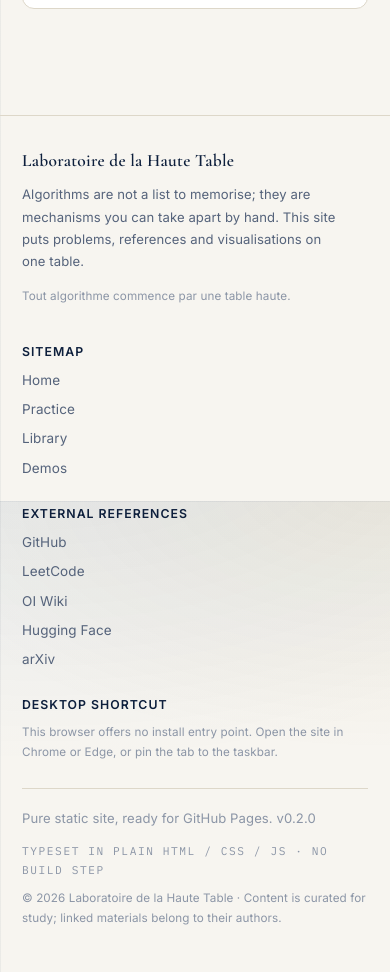
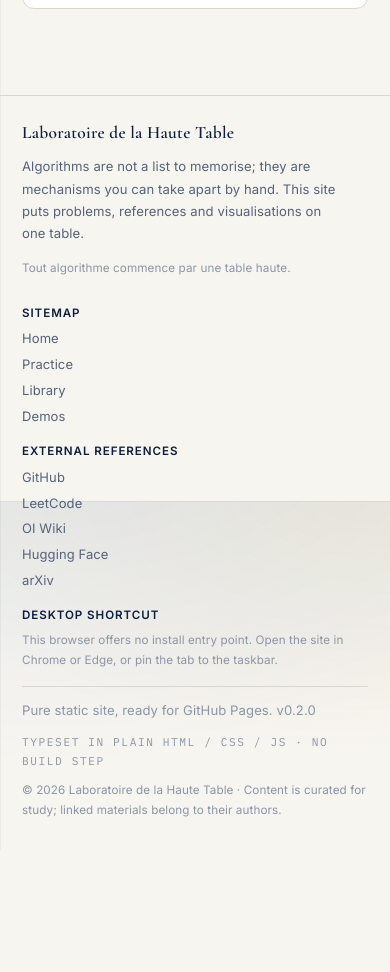
Before and after one commit to ImSeo-joon/HTcsLab, a plain HTML site: page index.html in a window 390 px wide. Shown: the part 2875-3847 px from the top of the page. After the commit the page ends 3725 px from the top, so only its background shows below. Drawn offline with Linux system fonts and the light colour scheme.

Commit message:
Add files via upload

```diff
--- a/assets/css/modules.css
+++ b/assets/css/modules.css
@@ -574,4 +574,11 @@ pre { max-width: 100%; }
   .module-card { border-radius: 12px; }
   .card { border-radius: 12px; }
   .panel { border-radius: 12px; }
+  /* 页脚在手机上收紧：四栏堆叠后原来太长 */
+  .site-footer { margin-top: 40px; padding: 22px 0 30px; font-size: 12.8px; }
+  .footer-grid { gap: 16px; }
+  .footer-grid h4 { font-size: 11.6px; margin-bottom: 7px; }
+  .footer-grid ul { gap: 3px; }
+  .footer-grid a { font-size: 13px; }
+  .footer-bottom { margin-top: 16px; padding-top: 12px; }
 }
--- a/assets/js/i18n.js
+++ b/assets/js/i18n.js
@@ -67,6 +67,9 @@
       'install.hintPwa': '以独立窗口运行，有自己的任务栏图标，也能离线打开已缓存的页面。',
       'install.hintLocal': '用 file:// 直接打开时浏览器不允许安装：双击项目里的 create-desktop-shortcut.bat，会在桌面生成带图标的快捷方式。',
       'install.hintBrowser': '当前浏览器没有提供安装入口。换成 Chrome / Edge 打开，或把标签页固定到任务栏。',
+      'install.hintInApp': '你正在应用内置浏览器里打开（微信 / QQ / 夸克等），这类浏览器不支持安装。点右上角「···」→ 用系统浏览器打开，再添加到主屏幕。',
+      'install.hintIOS': 'iPhone / iPad 需要手动添加：点 Safari 底部的分享按钮 → 「添加到主屏幕」。',
+      'install.hintAndroid': '点浏览器右上角菜单（⋮）→ 「安装应用」或「添加到主屏幕」。',
       'install.done': '已安装到桌面',
       'install.installed': '这个站点已经作为应用安装过了。',
       'install.ready': '可以安装：点上面的按钮把实验室放到桌面。',
@@ -375,6 +378,9 @@
       'install.hintPwa': 'Runs in its own window with its own taskbar icon, and opens cached pages offline.',
       'install.hintLocal': 'Browsers cannot install over file://. Double-click create-desktop-shortcut.bat in the project to get a desktop shortcut with the icon.',
       'install.hintBrowser': 'This browser offers no install entry point. Open the site in Chrome or Edge, or pin the tab to the taskbar.',
+      'install.hintInApp': 'You are inside an in-app browser (WeChat, QQ, Quark…), which does not support installation. Open the menu (⋯), choose "Open in browser", then add it to the home screen.',
+      'install.hintIOS': 'On iPhone or iPad, tap the Safari share button, then "Add to Home Screen".',
+      'install.hintAndroid': 'Open the browser menu (⋮) and choose "Install app" or "Add to Home screen".',
       'install.done': 'Installed to desktop',
       'install.installed': 'This site is already installed as an app.',
       'install.ready': 'Installable — use the button above to put the lab on your desktop.',
--- a/assets/js/site.js
+++ b/assets/js/site.js
@@ -275,6 +275,20 @@
     return window.navigator.standalone === true;
   }
 
+  /** 没有安装事件时，按平台给出可以照做的说明 */
+  function platformInstallHint() {
+    var ua = navigator.userAgent || '';
+    var isIOS = /iPhone|iPad|iPod/i.test(ua) ||
+      (navigator.platform === 'MacIntel' && navigator.maxTouchPoints > 1);
+    var mobile = /Android|iPhone|iPad|iPod|Mobile/i.test(ua);
+    var inApp = /MicroMessenger|WeChat|MQQBrowser|QQ\/|Weibo|Quark|UCBrowser|baiduboxapp|AlipayClient|DingTalk|BytedanceWebview/i.test(ua);
+
+    if (inApp) return LHT.t('install.hintInApp');
+    if (isIOS) return LHT.t('install.hintIOS');
+    if (mobile) return LHT.t('install.hintAndroid');
+    return LHT.t('install.hintBrowser');
+  }
+
   function renderInstallBlock() {
     var host = LHT.$('#install-block');
     if (!host) return;
@@ -289,7 +303,7 @@
     } else if (location.protocol === 'file:') {
       html += '<p class="tiny dim" style="margin:0">' + LHT.esc(LHT.t('install.hintLocal')) + '</p>';
     } else {
-      html += '<p class="tiny dim" style="margin:0">' + LHT.esc(LHT.t('install.hintBrowser')) + '</p>';
+      html += '<p class="tiny dim" style="margin:0">' + LHT.esc(platformInstallHint()) + '</p>';
     }
 
     host.innerHTML = html;
```
